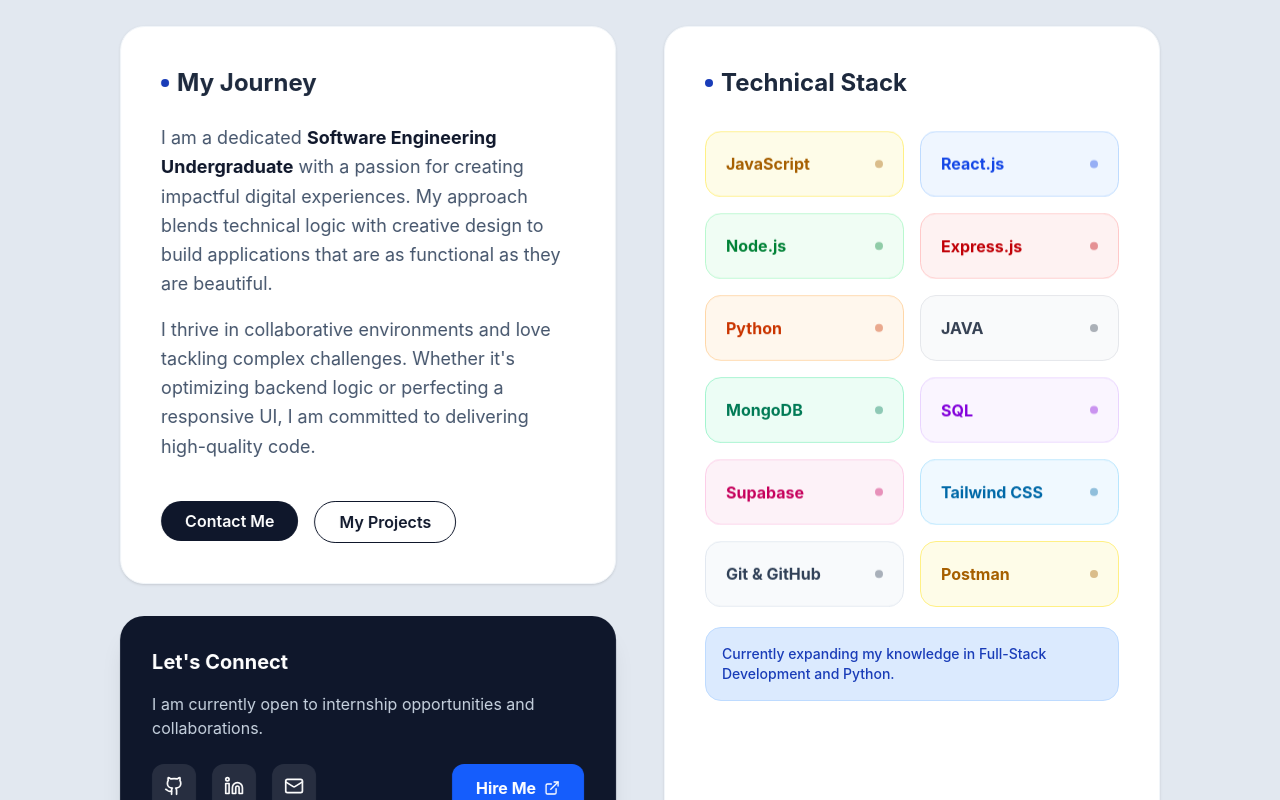
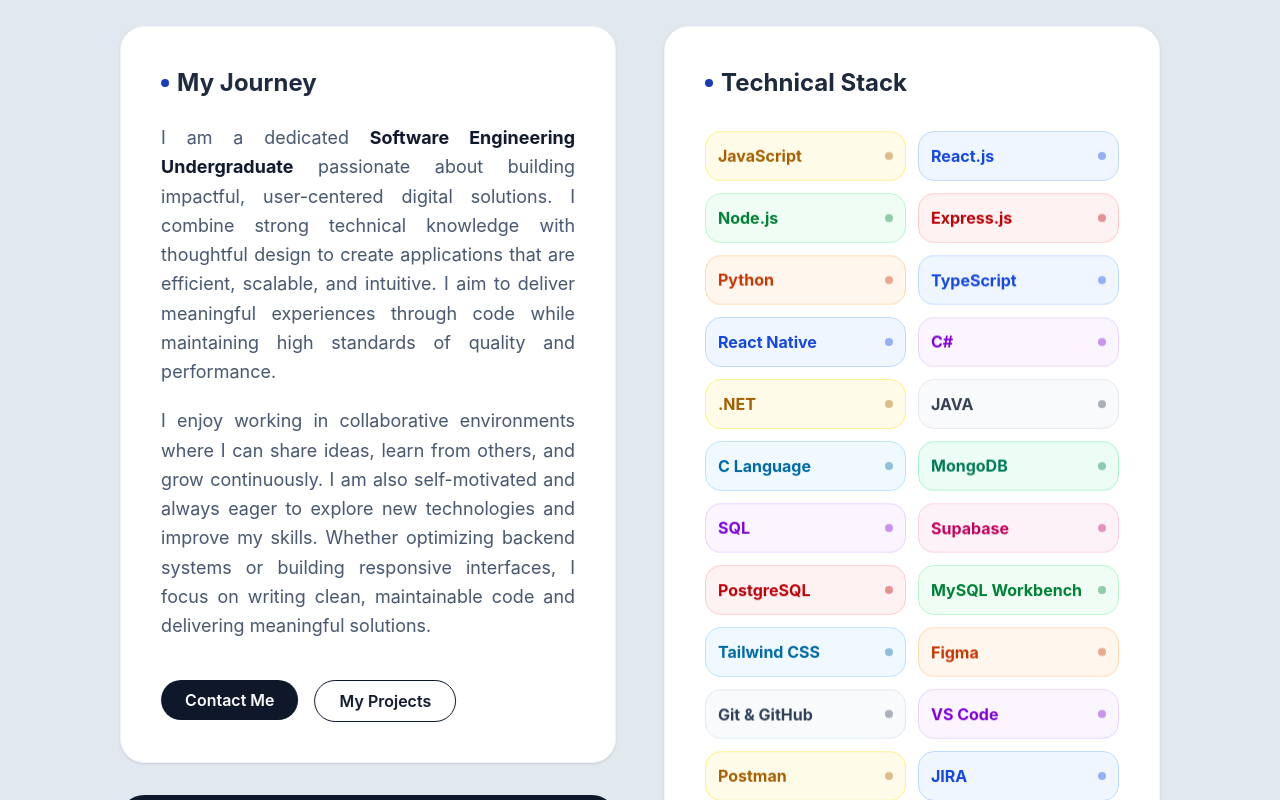
Before and after one commit to dwathsala/My_Portfolio, a React (Vite) app: page / in a window 1280 px wide. Shown: the part 940-1740 px from the top of the page. Built offline with nearby package versions, Linux system fonts and the light colour scheme.

Commit message:
Update About and Hero components with enhanced skills and layout adjustments

```diff
--- a/src/components/About.jsx
+++ b/src/components/About.jsx
@@ -25,13 +25,24 @@
     { name: "Node.js", color: "bg-green-50 text-green-700 border-green-200" },
     { name: "Express.js", color: "bg-red-50 text-red-700 border-red-200" },
     { name: "Python", color: "bg-orange-50 text-orange-700 border-orange-200" },
+    { name: "TypeScript", color: "bg-blue-50 text-blue-700 border-blue-200" },
+    { name: "React Native", color: "bg-blue-50 text-blue-700 border-blue-200" },
+    { name: "C#", color: "bg-purple-50 text-purple-700 border-purple-200" },
+    { name: ".NET", color: "bg-yellow-50 text-yellow-700 border-yellow-200" },
     { name: "JAVA", color: "bg-gray-50 text-gray-700 border-gray-200" },
+    { name: "C Language", color: "bg-sky-50 text-sky-700 border-sky-200" },
     { name: "MongoDB", color: "bg-emerald-50 text-emerald-700 border-emerald-200" },
     { name: "SQL", color: "bg-purple-50 text-purple-700 border-purple-200" },
     { name: "Supabase", color: "bg-pink-50 text-pink-700 border-pink-200" },
+    { name: "PostgreSQL", color: "bg-red-50 text-red-700 border-red-200" },
+    { name: "MySQL Workbench", color: "bg-green-50 text-green-700 border-green-200" },
     { name: "Tailwind CSS", color: "bg-sky-50 text-sky-700 border-sky-200" },
+    { name: "Figma", color: "bg-orange-50 text-orange-700 border-orange-200" },
     { name: "Git & GitHub", color: "bg-slate-50 text-slate-700 border-slate-200" },
+    { name: "VS Code", color: "bg-purple-50 text-purple-700 border-purple-200" },
     { name: "Postman", color: "bg-yellow-50 text-yellow-700 border-yellow-200" },
+    { name: "JIRA", color: "bg-blue-50 text-blue-700 border-blue-200" },
+
   ];
 
   return (
@@ -55,12 +66,12 @@
                 <span className="w-2 h-2 rounded-full bg-blue-800"></span>
                 My Journey
               </h3>
-              <div className="space-y-4 text-slate-600 text-lg leading-relaxed">
+              <div className="w-full max-w-none space-y-5 text-slate-600 text-lg leading-relaxed text-justify">
                 <p>
-                  I am a dedicated <span className="text-slate-900 font-bold">Software Engineering Undergraduate</span> with a passion for creating impactful digital experiences. My approach blends technical logic with creative design to build applications that are as functional as they are beautiful.
+                  I am a dedicated <span className="text-slate-900 font-bold">Software Engineering Undergraduate</span> passionate about building impactful, user-centered digital solutions. I combine strong technical knowledge with thoughtful design to create applications that are efficient, scalable, and intuitive. I aim to deliver meaningful experiences through code while maintaining high standards of quality and performance.
                 </p>
                 <p>
-                  I thrive in collaborative environments and love tackling complex challenges. Whether it's optimizing backend logic or perfecting a responsive UI, I am committed to delivering high-quality code.
+                  I enjoy working in collaborative environments where I can share ideas, learn from others, and grow continuously. I am also self-motivated and always eager to explore new technologies and improve my skills. Whether optimizing backend systems or building responsive interfaces, I focus on writing clean, maintainable code and delivering meaningful solutions.
                 </p>
               </div>
 
@@ -107,11 +118,11 @@
               <span className="w-2 h-2 rounded-full bg-blue-800"></span>
               Technical Stack
             </h3>
-            <div className="grid grid-cols-1 sm:grid-cols-2 gap-4">
+            <div className="grid grid-cols-1 sm:grid-cols-2 gap-3">
               {skills.map((skill, index) => (
                 <div
                   key={index}
-                  className={`reveal reveal-up p-5 rounded-2xl border ${skill.color} flex items-center justify-between transition-all hover:shadow-md group`}
+                  className={`reveal reveal-up p-3 rounded-2xl border ${skill.color} flex items-center justify-between transition-all hover:shadow-md group`}
                   style={{ transitionDelay: `${index * 50}ms` }}
                 >
                   <span className="font-bold">{skill.name}</span>
@@ -120,9 +131,9 @@
               ))}
             </div>
 
-            <div className="reveal reveal-up mt-5 p-4 bg-blue-100 rounded-2xl border border-blue-200 flex items-center justify-center" style={{ transitionDelay: '600ms' }}>
+            <div className="reveal reveal-up mt-5 p-3 bg-blue-100 rounded-2xl border border-blue-200 flex items-center justify-center" style={{ transitionDelay: '600ms' }}>
               <p className="text-sm text-blue-800 font-medium">
-                Currently expanding my knowledge in Full-Stack Development and Python.
+                Currently expanding my knowledge in .NET and React Native.
               </p>
             </div>
           </div>
@@ -137,12 +148,12 @@
           {/* STATS - Staggered Up */}
           <div className="reveal reveal-up">
             <h3 className="text-2xl font-bold text-slate-900 mb-8 flex items-center justify-center">Fun Stats</h3>
-            <div className="space-y-6">
+            <div className="space-y-3">
               {[
                 { emoji: "💻", val: "3+ Projects", sub: "Completed successfully", col: "bg-blue-100 text-blue-700" },
                 { emoji: "⭐", val: "10+ Repositories", sub: "Public GitHub projects", col: "bg-purple-100 text-purple-700" },
                 { emoji: "🎯", val: "2+ Years Learning", sub: "Continuous learning journey", col: "bg-green-100 text-green-700" },
-                { emoji: "🤝", val: "IEEE Volunteer", sub: "Active tech community member", col: "bg-orange-100 text-orange-700" }
+                { emoji: "🤝", val: "IEEE Volunteer", sub: "Former Vice Secretary at IEEE Student Branch of SUSL", col: "bg-orange-100 text-orange-700" }
               ].map((stat, i) => (
                 <div key={i} className="reveal reveal-up flex items-center gap-4 p-5 bg-white rounded-3xl border border-slate-100 shadow-sm hover:shadow-lg transition-all" style={{ transitionDelay: `${i * 100}ms` }}>
                   <div className={`w-12 h-12 flex items-center justify-center rounded-2xl text-xl ${stat.col}`}>{stat.emoji}</div>
@@ -158,9 +169,9 @@
           {/* INTERESTS - Staggered Up */}
           <div className="reveal reveal-up" style={{ transitionDelay: '200ms' }}>
             <h3 className="text-2xl font-bold text-slate-900 mb-8 flex items-center justify-center">Interests</h3>
-            <div className="space-y-6">
+            <div className="space-y-3">
               {[
-                { href: "https://www.linkedin.com/posts/dulari-dayananda_leadershipjourney-ieeestudentbranch-innovation-activity-7278007032903880704-aIqY", icon: "🤝", title: "Volunteering (IEEE)", desc: "Former Vice Secretary at IEEE Student Branch of SUSL", bg: "bg-purple-100 text-purple-700" },
+                { href: " ", icon: "📄", title: "Certifications", desc: "Showcasing my certified skills and continuous learning.", bg: "bg-pink-50 text-purple-700" },
                 { href: "https://www.linkedin.com/posts/dulari-dayananda_insl2025-innovationnationsrilanka-ieee-activity-7411653346681511936-2eIs", icon: "🚀", title: "Hackathons", desc: "1st Runner-Up at INSL – Provincial Competition", bg: "bg-green-100 text-green-700" },
                 { href: "https://medium.com/@dulariwathsala824", icon: "📚", title: "Tech Blogging", desc: "Exploring and sharing tech trends through blogs", bg: "bg-orange-100 text-orange-700" },
                 { href: "https://www.linkedin.com/posts/dulari-dayananda_figma-uidesign-mobileappdesign-activity-7385689018589462528-iBs6", icon: "🎨", title: "UI/UX Design", desc: "Designing intuitive and user-friendly interfaces", bg: "bg-blue-100 text-blue-700" }
--- a/src/components/Hero.jsx
+++ b/src/components/Hero.jsx
@@ -123,7 +123,7 @@
 
       <section
         id="home"
-        className="min-h-screen px-6 sm:px-12 md:px-24 flex flex-col md:flex-row items-center justify-center py-16 md:py-0 bg-white overflow-hidden gap-12 relative"
+        className="min-h-screen px-6 sm:px-12 md:px-24 flex flex-col md:flex-row items-center justify-center py-16 md:py-0 bg-white overflow-hidden gap-40 relative"
       >
         {/* 1. Mobile Status Badge */}
         <div className="md:hidden order-1 mt-8 anim-badge-mobile">
```
Also changed, not shown: 1 other file (tests, documents, lock files or other folders).
